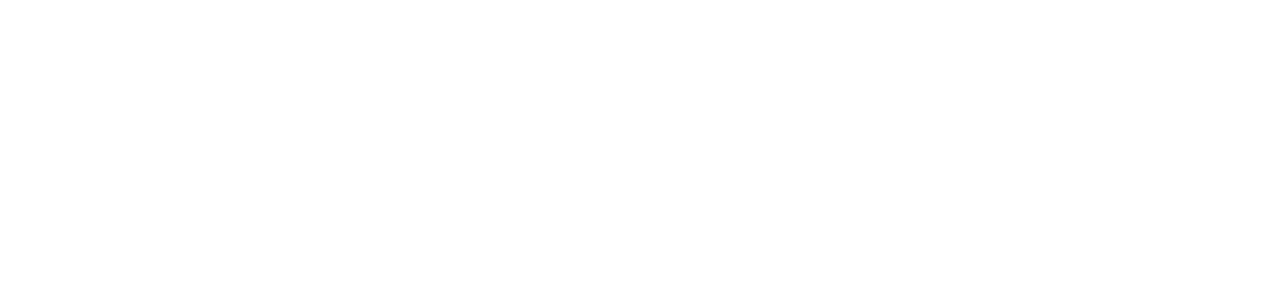
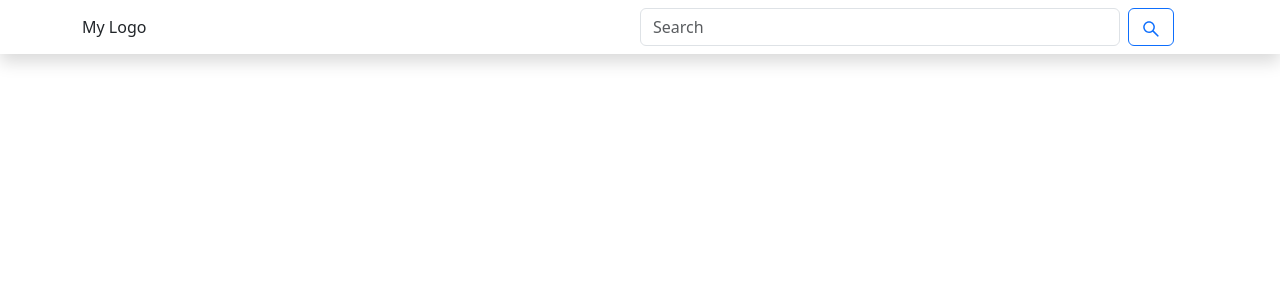
Before and after one commit to Deviel-Y/ContactManager, a React (Vite) app in the folder Contact-Manager/: page / in a window 1280 px wide. Shown: the top 300 px of the page. Built offline with nearby package versions, Linux system fonts and the light colour scheme.

Commit message:
Navbar Component Built

```diff
--- a/Contact-Manager/src/App.tsx
+++ b/Contact-Manager/src/App.tsx
@@ -1,5 +1,11 @@
+import Navbar from "./Components/Navbar";
+
 const App = () => {
-  return <div></div>;
+  return (
+    <>
+      <Navbar />
+    </>
+  );
 };
 
 export default App;
--- /dev/null
+++ b/Contact-Manager/src/Components/Navbar.tsx
@@ -0,0 +1,20 @@
+import SearchBar from "./SearchBar";
+
+const Navbar = () => {
+  return (
+    <nav className="navbar navbar-expand-lg shadow   ">
+      <div className="container ">
+        <div className="row w-100 ">
+          <div className="col d-flex align-items-center">
+            <span>My Logo</span>
+          </div>
+          <div className="col">
+            <SearchBar />
+          </div>
+        </div>
+      </div>
+    </nav>
+  );
+};
+
+export default Navbar;
--- /dev/null
+++ b/Contact-Manager/src/Components/SearchBar.tsx
@@ -0,0 +1,19 @@
+import { AiOutlineSearch } from "react-icons/ai";
+
+const SearchBar = () => {
+  return (
+    <form className="d-flex" role="search">
+      <input
+        className="form-control me-2"
+        type="search"
+        placeholder="Search"
+        aria-label="Search"
+      />
+      <button className="btn btn-outline-primary" type="submit">
+        <AiOutlineSearch size="20px" />
+      </button>
+    </form>
+  );
+};
+
+export default SearchBar;
--- a/Contact-Manager/src/index.css
+++ b/Contact-Manager/src/index.css
@@ -10,6 +10,7 @@
   font-display: swap;
 }
 
-* {
+html {
   font-family: "Vazir";
+  height: 200vh;
 }
```
